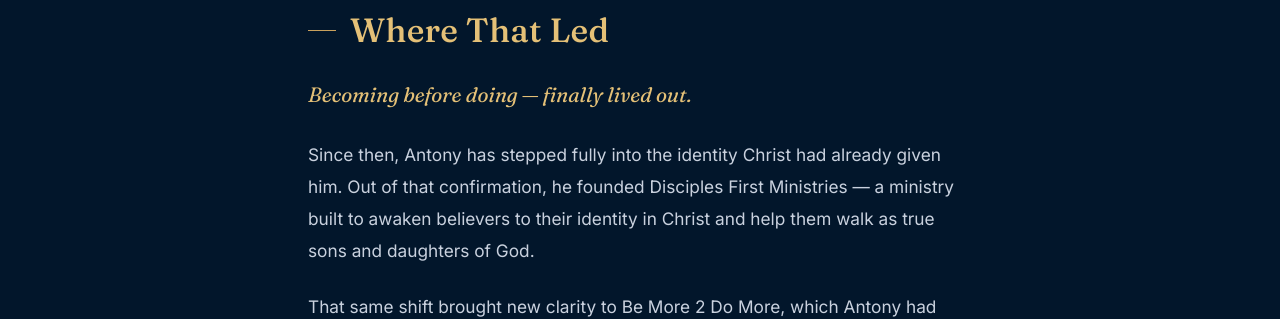
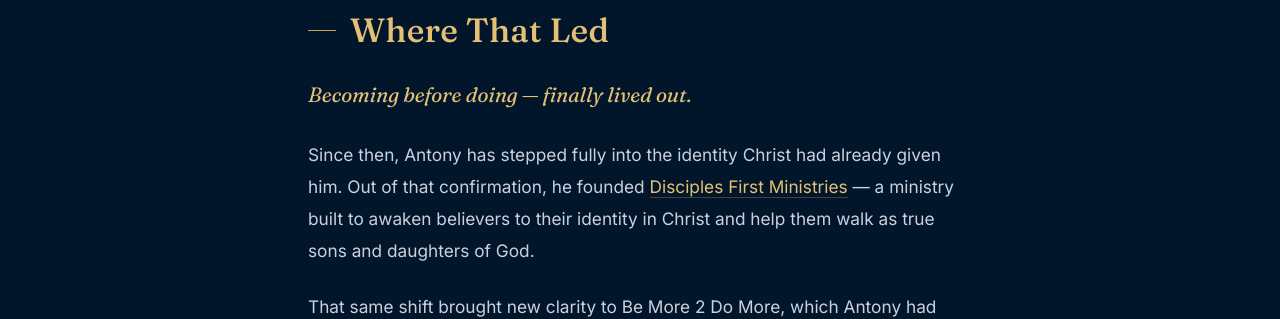
Before and after one commit to robinsonmediasolutions/AntonyRobinsonsite, a plain HTML site: page about.html in a window 1280 px wide. Shown: the part 2360-2679 px from the top of the page. Drawn offline with Linux system fonts and the light colour scheme.

Commit message:
Add files via upload

```diff
--- a/about.html
+++ b/about.html
@@ -27,6 +27,9 @@
   .story h2::before{ content:""; width:28px; height:1px; background:var(--gold); flex:0 0 auto; }
   .pullquote{ margin:3rem 0; padding:0.4rem 0 0.4rem 1.8rem; border-left:2px solid var(--gold); font-family:'Fraunces',serif; font-style:italic; font-size:clamp(1.4rem,2.6vw,1.9rem); line-height:1.4; color:var(--paper); }
   .story p.becoming{ font-family:'Fraunces',serif; font-style:italic; color:var(--gold-soft); font-size:1.3rem; }
+
+  .story a.inline-link{ color:var(--gold-soft); border-bottom:1px solid var(--hair-strong); transition:border-color .15s ease; }
+  .story a.inline-link:hover{ border-bottom-color:var(--gold-soft); }
 
   .closing{ background:var(--ink-2); border-top:1px solid var(--hair); border-bottom:1px solid var(--hair); padding:80px 0; text-align:center; margin-top:40px; }
   .closing .eyebrow{ justify-content:center; }
@@ -101,7 +104,7 @@
 
       <h2>Where That Led</h2>
       <p class="becoming">Becoming before doing — finally lived out.</p>
-      <p>Since then, Antony has stepped fully into the identity Christ had already given him. Out of that confirmation, he founded Disciples First Ministries — a ministry built to awaken believers to their identity in Christ and help them walk as true sons and daughters of God.</p>
+      <p>Since then, Antony has stepped fully into the identity Christ had already given him. Out of that confirmation, he founded <a class="inline-link" href="https://disciplesfirstministries.org/" target="_blank" rel="noopener">Disciples First Ministries</a> — a ministry built to awaken believers to their identity in Christ and help them walk as true sons and daughters of God.</p>
       <p>That same shift brought new clarity to Be More 2 Do More, which Antony had actually started back in 2023 with his brother-in-law, Henry Harden III — he just hadn't yet understood what it was really for.</p>
       <p>And The Eager Heart became the written testimony of this whole journey — proof, on paper, that he couldn't do what he was created to do until he became who he was created to be.</p>
     </div>
```
